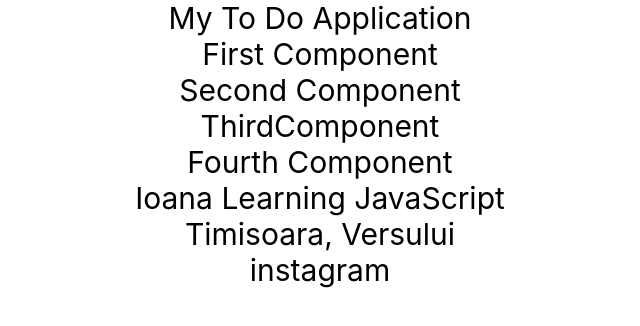
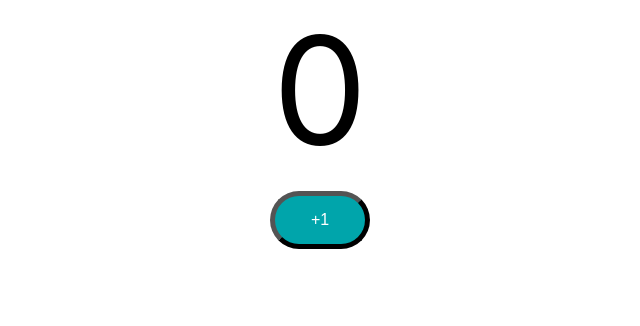
Before and after one commit to vasiioandre/todo-app-frontend, a React (Create React App) app: page / in a window 1280 px wide. Shown: the top 326 px of the page, without its empty margins (320-960 px from the left). Built offline with nearby package versions, Linux system fonts and the light colour scheme.

Commit message:
Counter example with CSS

```diff
--- a/src/App.js
+++ b/src/App.js
@@ -1,10 +1,10 @@
 import './App.css';
-import LearningComponent from './components/learning-examples/LearningComponent';
+import Counter from './components/counter/Counter';
 
 function App() {
   return (
     <div className="App">
-      <LearningComponent />
+      <Counter />
     </div>
   );
 }
--- /dev/null
+++ b/src/components/counter/Counter.css
@@ -0,0 +1,16 @@
+.counterButton {
+    font-size: 16px;
+    background-color: #00a5ab;
+    width: 100px;
+    margin: 10px;
+    color: white;
+    padding: 15px;
+    border-radius: 30px;
+    border-color: black;
+    border-width: 5px;
+}
+
+.count {
+    font-size: 150px;
+    padding: 60px;
+}
--- /dev/null
+++ b/src/components/counter/Counter.jsx
@@ -0,0 +1,19 @@
+import './Counter.css'
+
+export default function Counter() {
+
+    function incrementCounterFunction() {
+        console.log('increment clicked')
+    }
+
+    return (
+        <div className="Count">
+            <span className="count">0</span>
+            <div>
+                <button className="counterButton"
+                    onClick={incrementCounterFunction}
+                >+1</button>
+            </div>
+        </div>
+    )
+}
```
